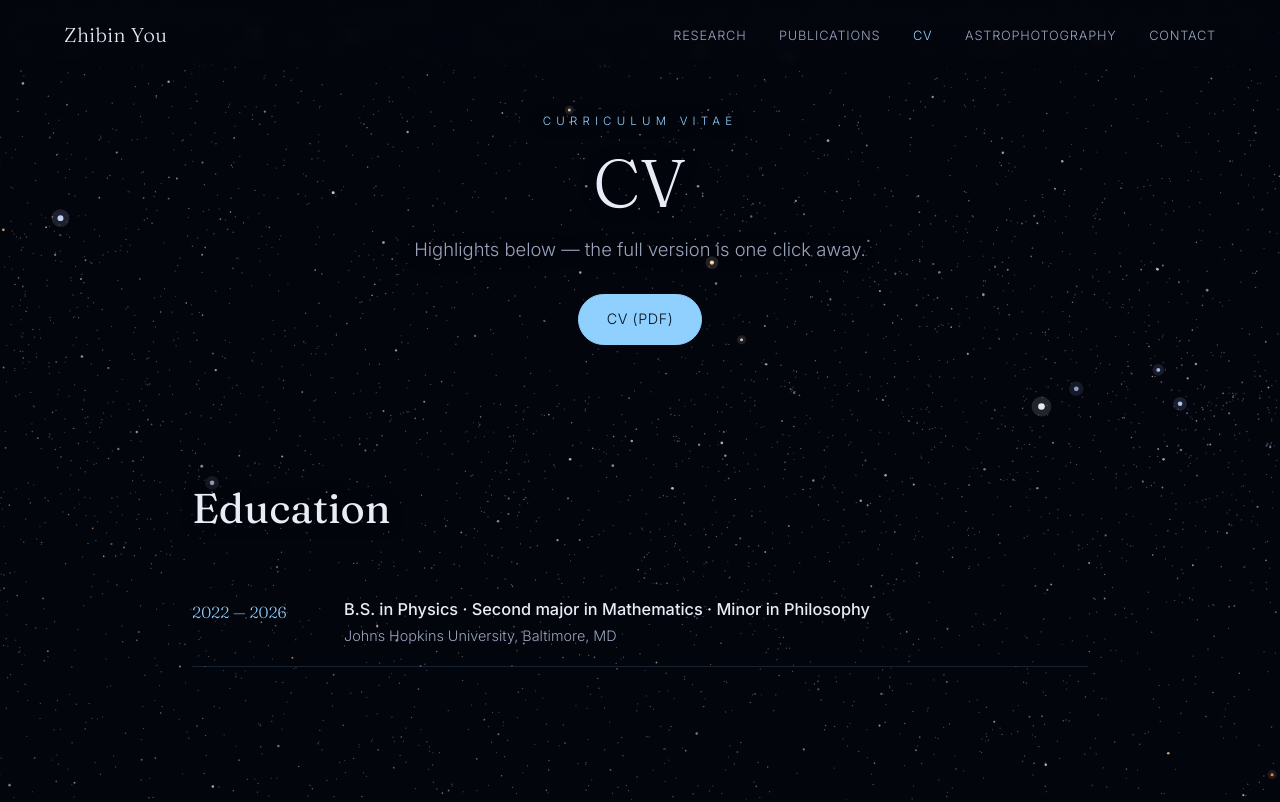
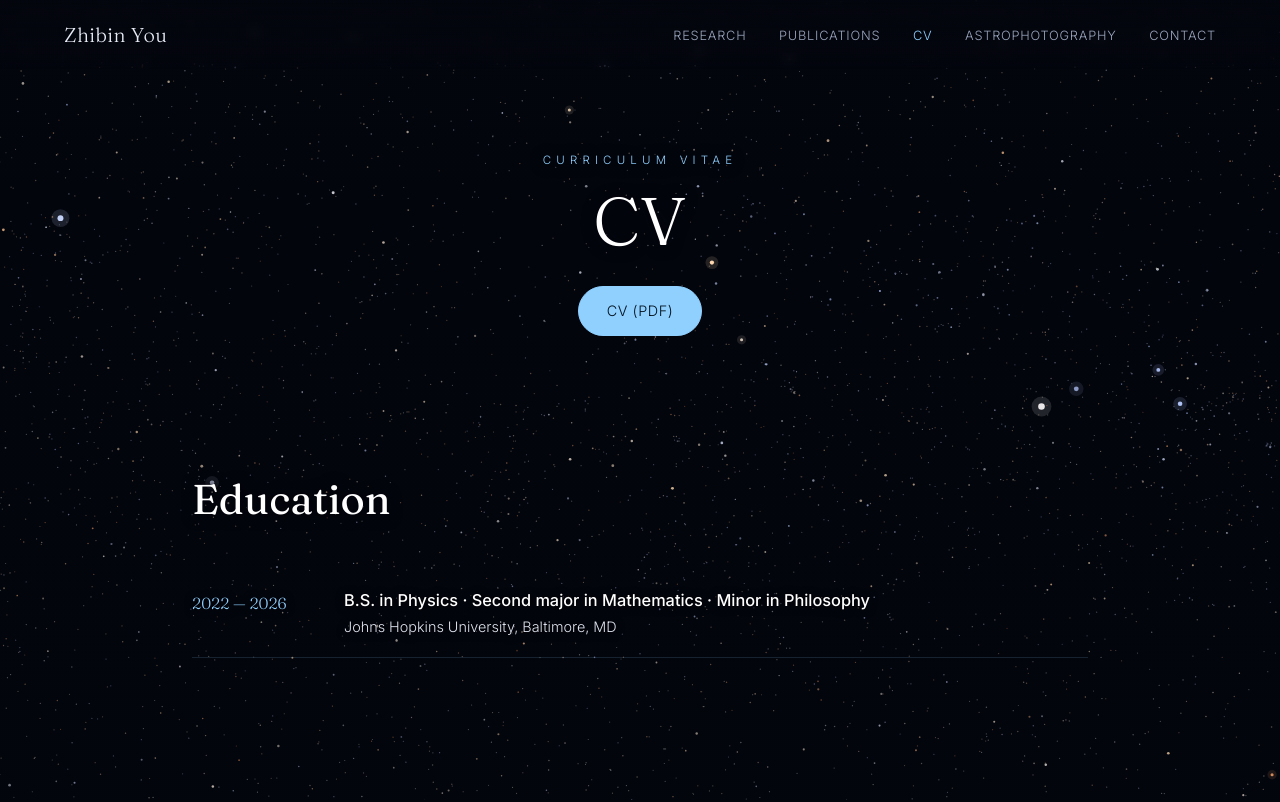
Before and after one commit to Astroceanman/Astroceanman.github.io, a plain HTML site: page cv.html in a window 1280 px wide. Shown: the top 802 px of the page. Drawn offline with Linux system fonts and the light colour scheme.

Commit message:
pure-white name and headings, drop CV tagline, legibility tweaks

```diff
--- a/cv.html
+++ b/cv.html
@@ -26,7 +26,6 @@
 <header class="page-head">
   <p class="pre">CURRICULUM VITAE</p>
   <h1>CV</h1>
-  <p class="tagline">Highlights below — the full version is one click away.</p>
   <div class="hero-actions"><a class="btn primary" href="#">CV (PDF)</a></div>
 </header>
 
--- a/style.css
+++ b/style.css
@@ -110,7 +110,7 @@ header h1 {
   font-family: "Fraunces", serif;
   font-style: italic;
   font-size: clamp(1.05rem, 2.2vw, 1.5rem);
-  color: var(--ink-dim);
+  color: #fff;
   letter-spacing: 0.14em;
 }
 
@@ -336,8 +336,18 @@ section h2 .num {
 }
 
 .timeline h3 { font-weight: 500; font-size: 1.02rem; }
-.timeline p { color: var(--ink-dim); font-size: 0.9rem; max-width: 44rem; }
+.timeline p { color: #dfe4ef; font-size: 0.9rem; max-width: 44rem; }
 .timeline p + p { margin-top: 0.4rem; }
+
+.timeline, .pubs, .photo-info {
+  text-shadow: 0 1px 8px rgba(2, 4, 10, 0.92), 0 0 3px rgba(2, 4, 10, 0.7);
+}
+.pubs p, .photo-desc, .topic p { color: #dfe4ef; }
+
+header h1, .page-head h1, section h2,
+.timeline h3, .pubs h3, .card h3, .photo-info h3 {
+  color: #fff;
+}
 
 #cv > p { color: var(--ink-dim); }
 
```
